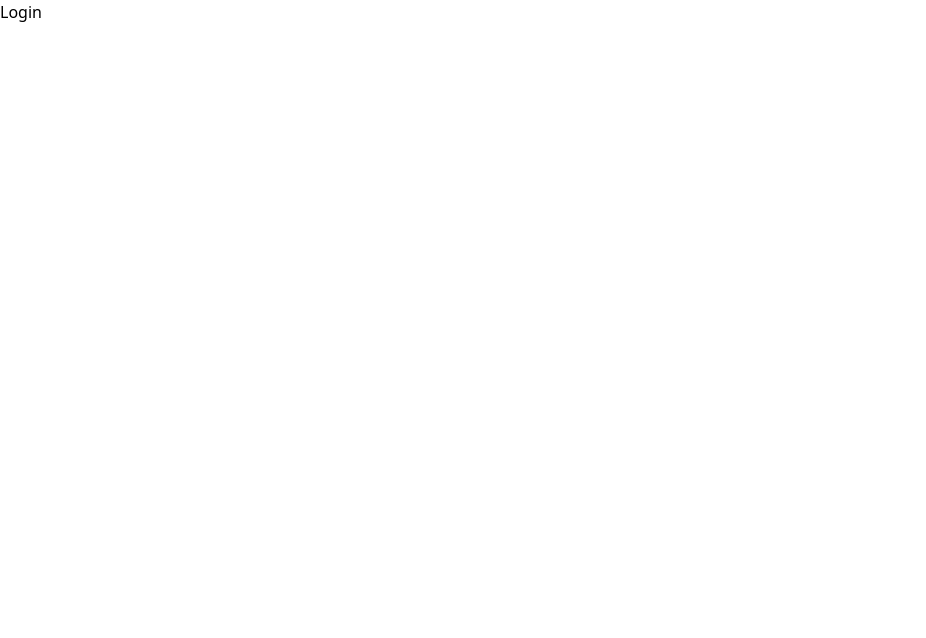
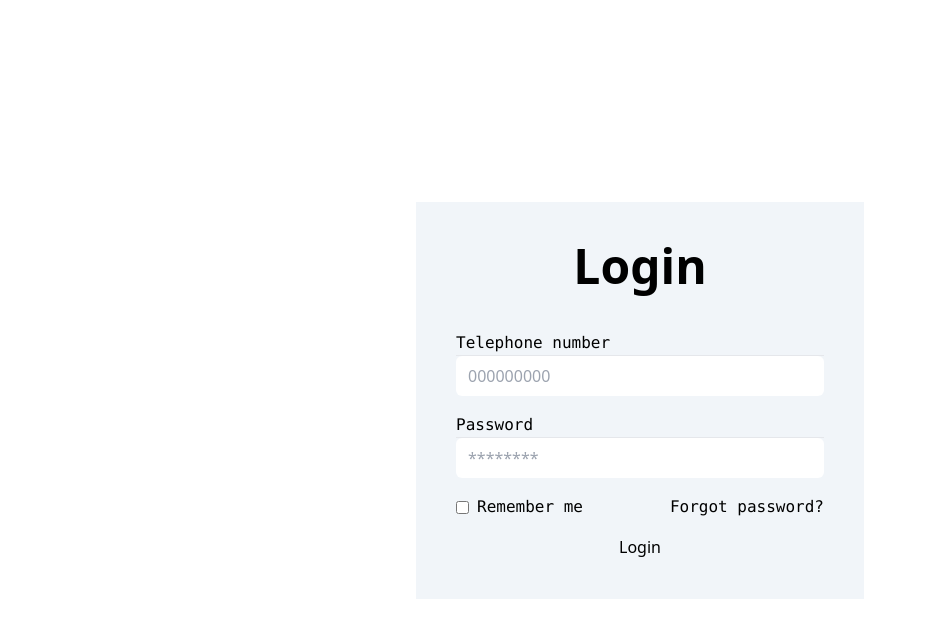
Before and after one commit to ndungminh2003/Dental-Clinic, a React (Create React App) app in the folder client/: page /login in a window 1280 px wide. Shown: the top 638 px of the page, without its empty margins (0-926 px from the left). Built offline with nearby package versions, Linux system fonts and the light colour scheme.

Commit message:
simple login

```diff
--- a/client/src/App.jsx
+++ b/client/src/App.jsx
@@ -6,7 +6,7 @@ import {
 } from "react-router-dom";
 import Home from "./pages/Home";
 import About from "./pages/About";
-import Login from "./pages/Login";
+import UserLogin from "./pages/Login/UserLogin";
 import SignUp from "./pages/SignUp";
 
 const router = createBrowserRouter(
@@ -14,7 +14,7 @@ const router = createBrowserRouter(
     <>
       <Route index element={<Home />} />
       <Route path="/about" element={<About />}></Route>
-      <Route path="/login" element={<Login />}></Route>
+      <Route path="/login" element={<UserLogin />}></Route>
       <Route path="/sign-up" element={<SignUp />}></Route>
     </>
   )
--- /dev/null
+++ b/client/src/components/Login.jsx
@@ -0,0 +1,38 @@
+import React from 'react'
+import { Link } from "react-router-dom";
+
+export default function Login () {
+  return (
+    <div className ="w-full flex items-center	min-h-screen">
+      <div className ="w-full max-w-md mx-auto">
+        <div className =" bg-slate-100 p-10">
+          <h2 className ="text-center text-5xl font-extrabold pb-10">Login</h2>
+          <div>
+            <div className ="mb-4">
+              <label className ="font-mono 	">Telephone number</label>
+              <hr/>
+              <input type="text" placeholder="000000000"
+              className ="w-full px-3 py-2 rounded-md focus:outline-none focus:ring-blue-hosta focus:ring-1 focus:ring-opacity-25"></input>
+            </div>
+            <div className ="mb-4">
+              <label className ="font-mono rounded-md	">Password</label><hr/>
+              <input type="password" placeholder="********" className ="w-full px-3 py-2 rounded-md focus:outline-none focus:ring-ebony-clay focus:ring-1 focus:ring-opacity-25"></input>
+            </div>
+            <div className ="flex justify-between mb-4">
+              <div>
+                <input type ="checkbox" className ="mr-2 align-middle	"></input>
+                <label className ="font-mono 	">Remember me</label>
+              </div>
+              <div>
+                <Link to = "#" className ="font-mono">Forgot password?</Link>
+              </div>
+            </div>
+            <div>
+              <button className ="bg-blue-hosta w-full">Login</button>
+            </div>
+          </div>
+        </div>
+      </div>
+    </div>
+  )
+}
--- a/client/src/pages/Login.jsx
+++ /dev/null
@@ -1,5 +0,0 @@
-import React from "react";
-
-export default function Login() {
-  return <div>Login</div>;
-}
--- /dev/null
+++ b/client/src/pages/Login/UserLogin.jsx
@@ -0,0 +1,9 @@
+import React from "react";
+import Login from "../../components/Login";
+export default function UserLogin() {
+  return (
+  <div>
+    <Login/>
+  </div>
+  );
+}
--- a/client/tailwind.config.js
+++ b/client/tailwind.config.js
@@ -2,7 +2,16 @@
 module.exports = {
   content: ["./src/**/*.{html,js,jsx,ts,tsx}"],
   theme: {
-    extend: {},
+    extend: {
+      color:{
+        "ebony-clay":"#232845",
+        "blue-hosta":"#75BBC9",
+        "dirty-blue":"#3E80AC",
+        "mercury":"#DEE9ED",
+        "Topaz":"#07BFBC"
+
+      }
+    },
   },
   plugins: [],
 }
```
